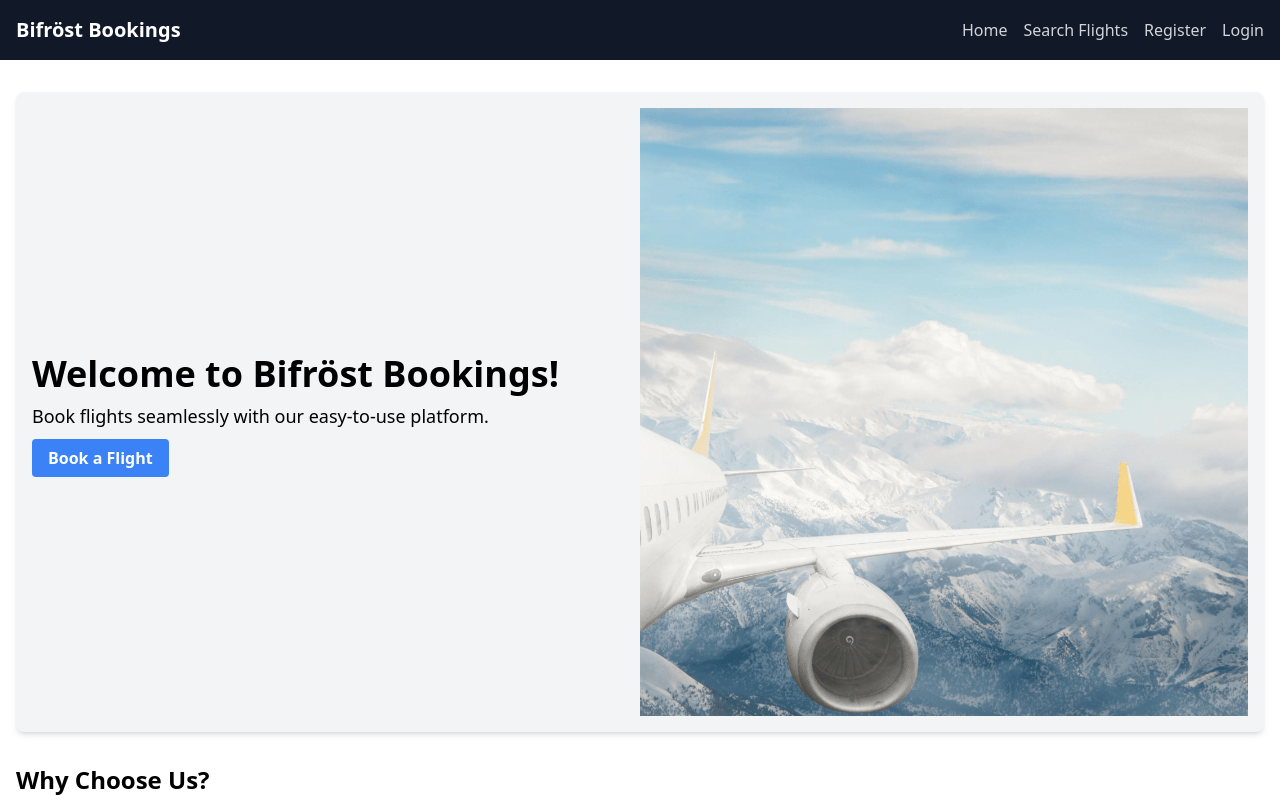
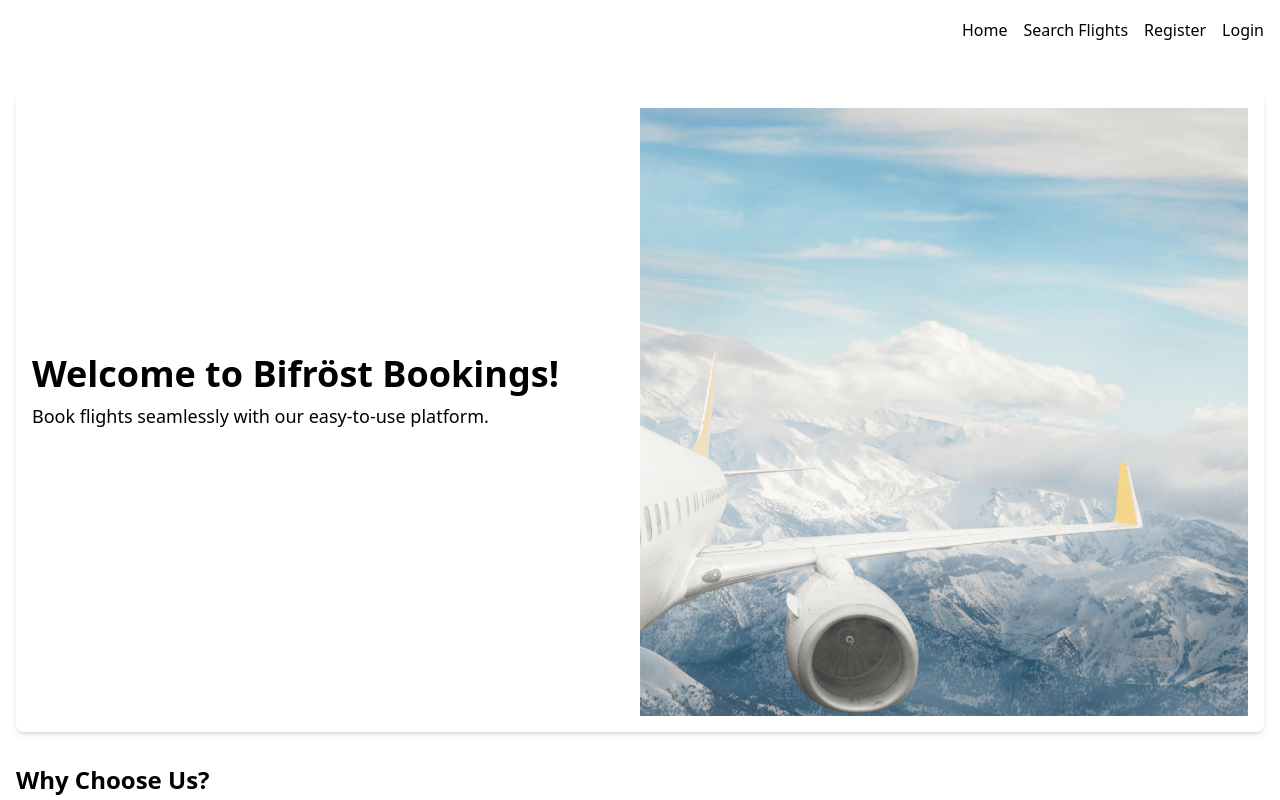
Before and after one commit to cameronotoole44/BifrostBooking, a React (Create React App) app in the folder frontend/bifrost-booking/: page / in a window 1280 px wide. Shown: the top 800 px of the page. Built offline with nearby package versions, Linux system fonts and the light colour scheme.

Commit message:
color scheme

```diff
--- a/frontend/bifrost-booking/tailwind.config.js
+++ b/frontend/bifrost-booking/tailwind.config.js
@@ -2,122 +2,101 @@
 module.exports = {
   content: ["./src/**/*.{html,js}"],
   theme: {
-
-    extend: {},
+    colors: {
+      transparent: 'transparent',
+      current: 'currentColor',
+      'rain': '#2D3E4F',
+      'thunder': '#C6D0F0',
+      'white': '#ffffff',
+      'sky': '#7193FF',
+      'cloud': '#565584',
+      'nightshade': '#2D3349',
+      'salmon': '#ff9c9c',
+    },
+    extend: {
+      colors: {
+        'rain': {
+          50: '#F5F7FA',
+          100: '#EAEFF4',
+          200: '#D0DCE7',
+          300: '#A7BED2',
+          400: '#779CB9',
+          500: '#5680A1',
+          600: '#436686',
+          700: '#37536D',
+          800: '#30465C',
+          900: '#2D3E4F',
+          950: '#1D2834',
+        },
+        'thunder': {
+          50: '#F1F4FC',
+          100: '#E6EBF9',
+          200: '#C6D0F0',
+          300: '#B6C1EB',
+          400: '#99A2E0',
+          500: '#7F84D5',
+          600: '#6765C6',
+          700: '#5955AD',
+          800: '#48478C',
+          900: '#3E3E71',
+          950: '#252442',
+        },
+        'sky': {
+          50: '#EDF4FF',
+          100: '#DEEBFF',
+          200: '#C4D9FF',
+          300: '#A0BFFF',
+          400: '#7193FF',
+          500: '#5B75F9',
+          600: '#3D4DEE',
+          700: '#2F3AD3',
+          800: '#2934AA',
+          900: '#293486',
+          950: '#181C4E',
+        },
+        'cloud': {
+          50: '#F5F6F9',
+          100: '#E7E9F2',
+          200: '#D5D8E8',
+          300: '#B8BFD8',
+          400: '#959FC5',
+          500: '#7C83B5',
+          600: '#6A6EA6',
+          700: '#5E5E97',
+          800: '#565584',
+          900: '#434365',
+          950: '#2D2C3F',
+        },
+        'nightshade': {
+          50: '#F4F7FA',
+          100: '#E5EBF4',
+          200: '#D1DDEC',
+          300: '#B2C6DE',
+          400: '#8DA9CD',
+          500: '#728EBF',
+          600: '#5F78B1',
+          700: '#5467A1',
+          800: '#485585',
+          900: '#3E486A',
+          950: '#2D3349',
+        },
+        'salmon': {
+          50: '#FEF2F2',
+          100: '#FFE1E1',
+          200: '#FFC8C8',
+          300: '#FF9C9C',
+          400: '#FD6C6C',
+          500: '#F53E3E',
+          600: '#E22020',
+          700: '#BE1717',
+          800: '#9D1717',
+          900: '#821A1A',
+          950: '#470808',
+        },
+      }
+    },
   },
   plugins: [],
 }
+
 // "Fonts": { "HeadingFont": "Felix Titling", "SubheadingFont": "Felix Titling", "BodyFont": "Felix Titling" },
-// // /** @type {import('tailwindcss').Config} */
-// module.exports = {
-//   content: ["./src/**/*.{html,js}"],
-//   theme: {
-//     colors: {
-//       transparent: 'transparent',
-//       current: 'currentColor',
-//       'Pickled-Bluewood': '#2D3E4F',
-//       'Periwinkle-Gray': '#C6D0F0',
-//       'white': '#ffffff',
-//       'Cornflower-Blue': '#7193FF',
-//       'East-Bay': '#565584',
-//       'Ebony-Clay': '#2D3349',
-//       'Sweet-Pink': '#ff9c9c',
-//       'Persian-Red': '#D4383C',
-//     },
-//     extend: {
-//       colors: {
-//         'Pickled-Bluewood': {
-//           50: '#F5F7FA',
-//           100: '#EAEFF4',
-//           200: '#D0DCE7',
-//           300: '#A7BED2',
-//           400: '#779CB9',
-//           500: '#5680A1',
-//           600: '#436686',
-//           700: '#37536D',
-//           800: '#30465C',
-//           900: '#2D3E4F',
-//           950: '#1D2834',
-//         },
-//         'Periwinkle-Gray': {
-//           50: '#F1F4FC',
-//           100: '#E6EBF9',
-//           200: '#C6D0F0',
-//           300: '#B6C1EB',
-//           400: '#99A2E0',
-//           500: '#7F84D5',
-//           600: '#6765C6',
-//           700: '#5955AD',
-//           800: '#48478C',
-//           900: '#3E3E71',
-//           950: '#252442',
-//         },
-//         'Cornflower-Blue': {
-//           50: '#EDF4FF',
-//           100: '#DEEBFF',
-//           200: '#C4D9FF',
-//           300: '#A0BFFF',
-//           400: '#7193FF',
-//           500: '#5B75F9',
-//           600: '#3D4DEE',
-//           700: '#2F3AD3',
-//           800: '#2934AA',
-//           900: '#293486',
-//           950: '#181C4E',
-//         },
-//         'East-Bay': {
-//           50: '#F5F6F9',
-//           100: '#E7E9F2',
-//           200: '#D5D8E8',
-//           300: '#B8BFD8',
-//           400: '#959FC5',
-//           500: '#7C83B5',
-//           600: '#6A6EA6',
-//           700: '#5E5E97',
-//           800: '#565584',
-//           900: '#434365',
-//           950: '#2D2C3F',
-//         },
-//         'Ebony-Clay': {
-//           50: '#F4F7FA',
-//           100: '#E5EBF4',
-//           200: '#D1DDEC',
-//           300: '#B2C6DE',
-//           400: '#8DA9CD',
-//           500: '#728EBF',
-//           600: '#5F78B1',
-//           700: '#5467A1',
-//           800: '#485585',
-//           900: '#3E486A',
-//           950: '#2D3349',
-//         },
-//         'Sweet-Pink': {
-//           50: '#FEF2F2',
-//           100: '#FFE1E1',
-//           200: '#FFC8C8',
-//           300: '#FF9C9C',
-//           400: '#FD6C6C',
-//           500: '#F53E3E',
-//           600: '#E22020',
-//           700: '#BE1717',
-//           800: '#9D1717',
-//           900: '#821A1A',
-//           950: '#470808',
-//         },
-//         'Persian-Red': {
-//           50: '#FDF3F3',
-//           100: '#FCE4E5',
-//           200: '#FBCDCE',
-//           300: '#F7AAAC',
-//           400: '#F1787B',
-//           500: '#E64D51',
-//           600: '#D4383C',
-//           700: '#B12428',
-//           800: '#922225',
-//           900: '#7A2224',
-//           950: '#420D0E',
-//         }
-//       }
-//     },
-//   },
-//   plugins: [],
```
Also changed, not shown: frontend/bifrost-booking/src/assets/images/BB-logo.png (deleted).
